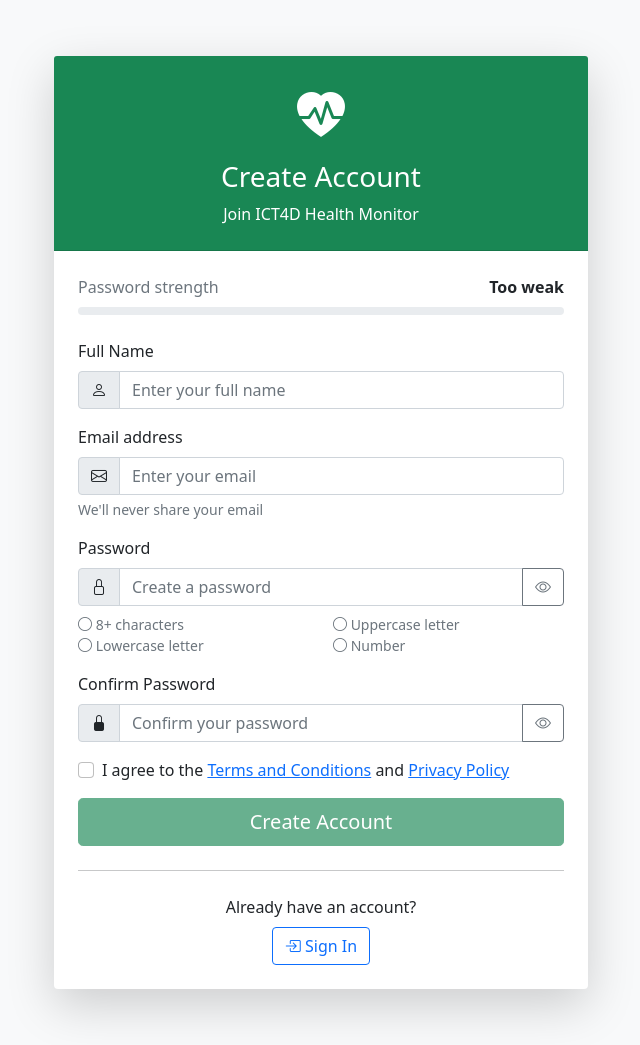
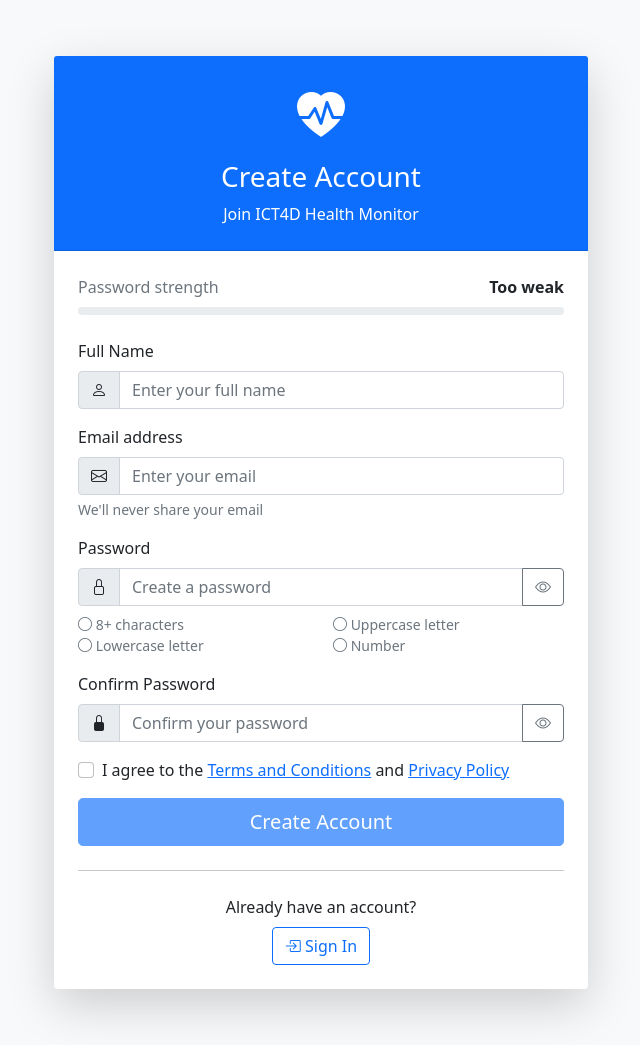
Before and after one commit to Wilson-Ochieng/healthdashboard, a Flask app: template templates/auth/register.html in a window 1280 px wide. Shown: the whole page, without its empty margins (319-959 px from the left). Run offline with Flask 3, Linux system fonts and the light colour scheme; the template is opened without the code that fills it, so the values that code supplies are empty; parts of the project's set-up code (start-up, migrations or seed data) failed here and were passed over.

Commit message:
updated the UI

```diff
--- a/templates/auth/register.html
+++ b/templates/auth/register.html
@@ -7,7 +7,7 @@
     <div class="row justify-content-center min-vh-100 align-items-center py-4">
         <div class="col-md-8 col-lg-6">
             <div class="card shadow-lg border-0 rounded-lg">
-                <div class="card-header bg-success text-white text-center py-4">
+                <div class="card-header bg-primary text-white text-center py-4">
                     <i class="bi bi-heart-pulse-fill" style="font-size: 3rem;"></i>
                     <h3 class="mt-2">Create Account</h3>
                     <p class="mb-0">Join ICT4D Health Monitor</p>
@@ -115,7 +115,7 @@
 
                         <!-- Submit Button -->
                         <div class="d-grid gap-2">
-                            <button type="submit" class="btn btn-success btn-lg" id="registerButton" disabled>
+                            <button type="submit" class="btn btn-primary btn-lg" id="registerButton" disabled>
                                 <span class="spinner-border spinner-border-sm d-none" id="registerSpinner" role="status"></span>
                                 Create Account
                             </button>
```
Also changed, not shown: app_crud.py (+6 -1 lines).
